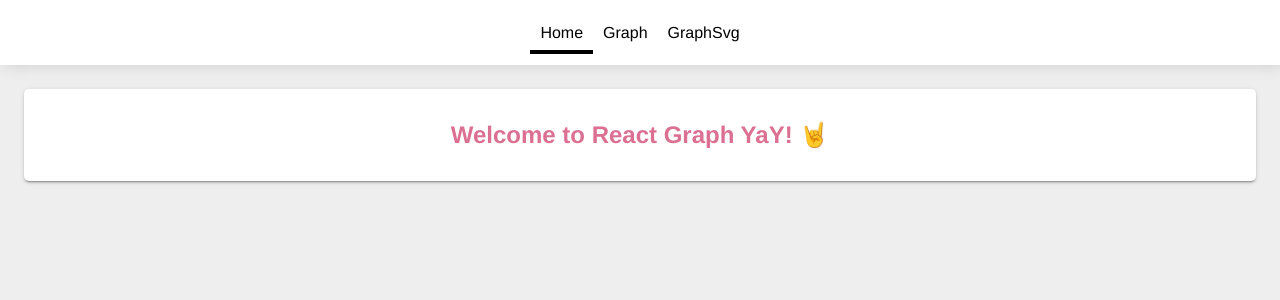
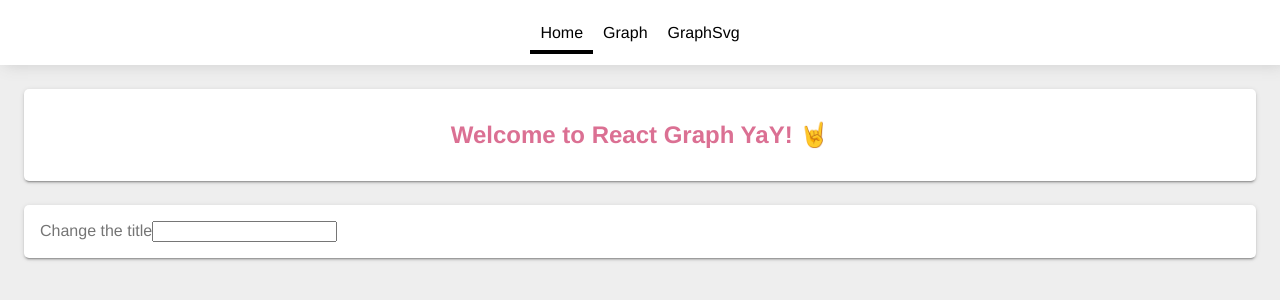
Before and after one commit to leofle/d3react, a React app: page / in a window 1280 px wide. Shown: the top 300 px of the page. Built offline with nearby package versions, Linux system fonts and the light colour scheme.

Commit message:
data binding

```diff
--- a/src/App.js
+++ b/src/App.js
@@ -10,7 +10,8 @@ class App extends Component {
     super(props);
 
     this.state = {
-      graph: {}
+      graph: {},
+      msg: ''
     }
   }
 	UNSAFE_componentWillMount() {
@@ -20,10 +21,14 @@ class App extends Component {
 	}
 
   render() {
-    const {graph} = this.state;
     return (
       <div className="App">
-        <StoreContext.Provider value={graph}>
+        <StoreContext.Provider value={{
+          state: this.state,
+          changeText: (event) => {
+            this.setState({msg: event.target.value})
+          },
+        }}>
           <Header/>
           <Main/>
         </StoreContext.Provider>
--- /dev/null
+++ b/src/components/Form/Form.js
@@ -0,0 +1,17 @@
+import React, {Fragment} from 'react'
+import {StoreContext} from '../../store'
+
+const Form = () => (
+  <StoreContext.Consumer>
+		{({changeText}) => (
+		<Fragment>
+			<label>Change the title</label>
+			<input type="text"
+				name="title"
+				onChange={changeText}
+			/>
+		</Fragment>
+		)}
+  </StoreContext.Consumer>
+)
+export default Form;
--- a/src/components/Graph/GraphSvg.js
+++ b/src/components/Graph/GraphSvg.js
@@ -28,7 +28,7 @@ export default class GraphSvg extends Component {
 	}
 
 	draw() {
-
+		console.log(StoreContext._currentValue.state)
 		let svg = d3.select("svg"),
 			width = +svg.attr("width"),
 			height = +svg.attr("height");
@@ -46,7 +46,7 @@ export default class GraphSvg extends Component {
 			zoomLayer.attr("transform", d3.event.transform);
 		}
 
-		let graph = StoreContext._currentValue;
+		let graph = StoreContext._currentValue.state.graph;
 		let nodes = graph.nodes,
 			nodeById = d3.map(nodes, function (d) { return d.id; }),
 			links = graph.links,
--- a/src/components/Home/Home.js
+++ b/src/components/Home/Home.js
@@ -1,11 +1,23 @@
-import React from 'react'
+import React, {Fragment} from 'react'
+import {StoreContext} from '../../store'
+import Form from '../Form/Form'
 import {Card, Title} from '../../styles'
 
 const Home = () => (
-  <Card>
-    <Title>
-      Welcome to React Graph YaY! <span role="img" aria-label="hands doing horns">🤘</span>
-    </Title>
-  </Card>
+  <StoreContext.Consumer>
+    {({state})=> (
+      <Fragment>
+        <Card>
+          <Title>
+            {state.msg || 'Welcome to React Graph YaY!'} <span role="img" aria-label="hands doing horns">🤘</span>
+          </Title>
+        </Card>
+        <Card>
+          <Form/>
+        </Card>
+      </Fragment>
+    )
+    }
+  </StoreContext.Consumer>
 )
 export default Home;
--- a/src/store.js
+++ b/src/store.js
@@ -4,9 +4,13 @@ export const store = {
   graph: {
     nodes: [],
     links: [],
-  }
+  },
+  msg:''
 };
 
-export const StoreContext = React.createContext(
-  store.graph // default value
-);
+export const StoreContext = React.createContext({
+  state: {
+    graph: store.graph,
+    msg: store.msg,
+  }
+});
```
